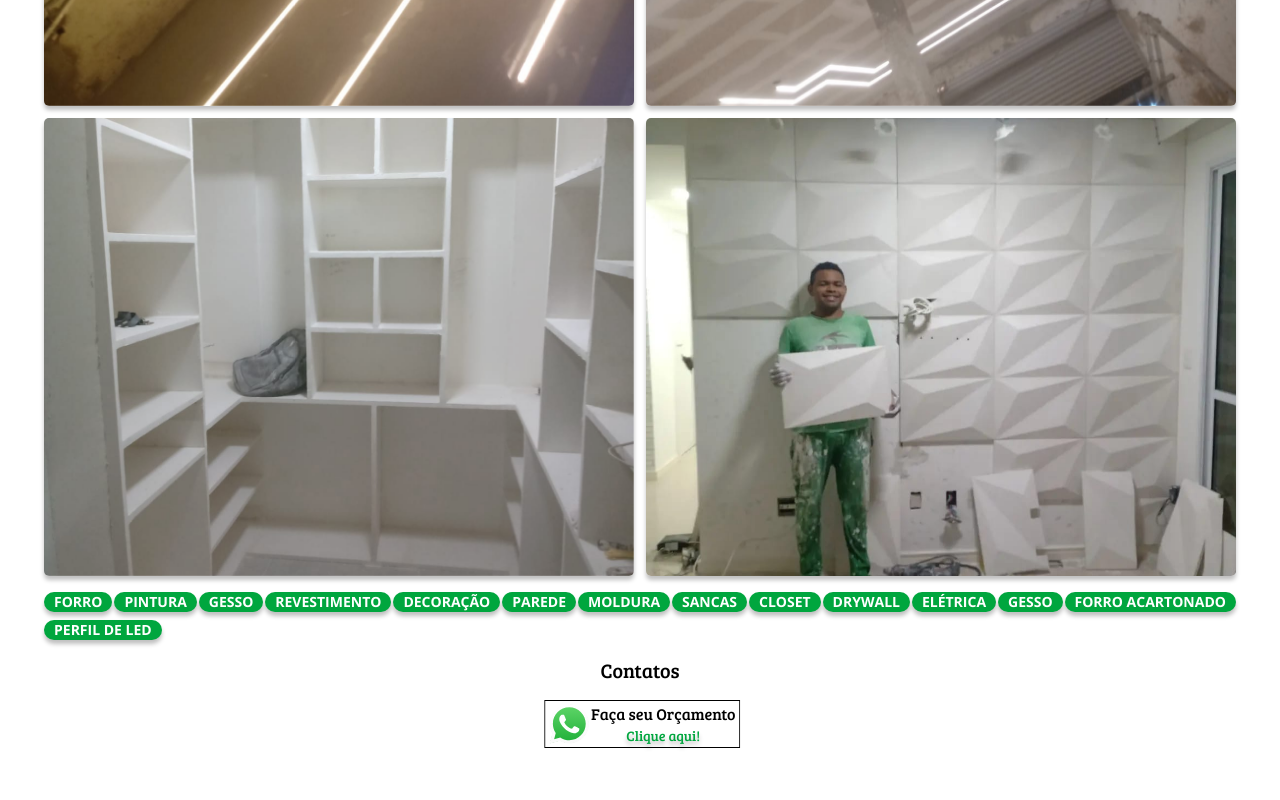
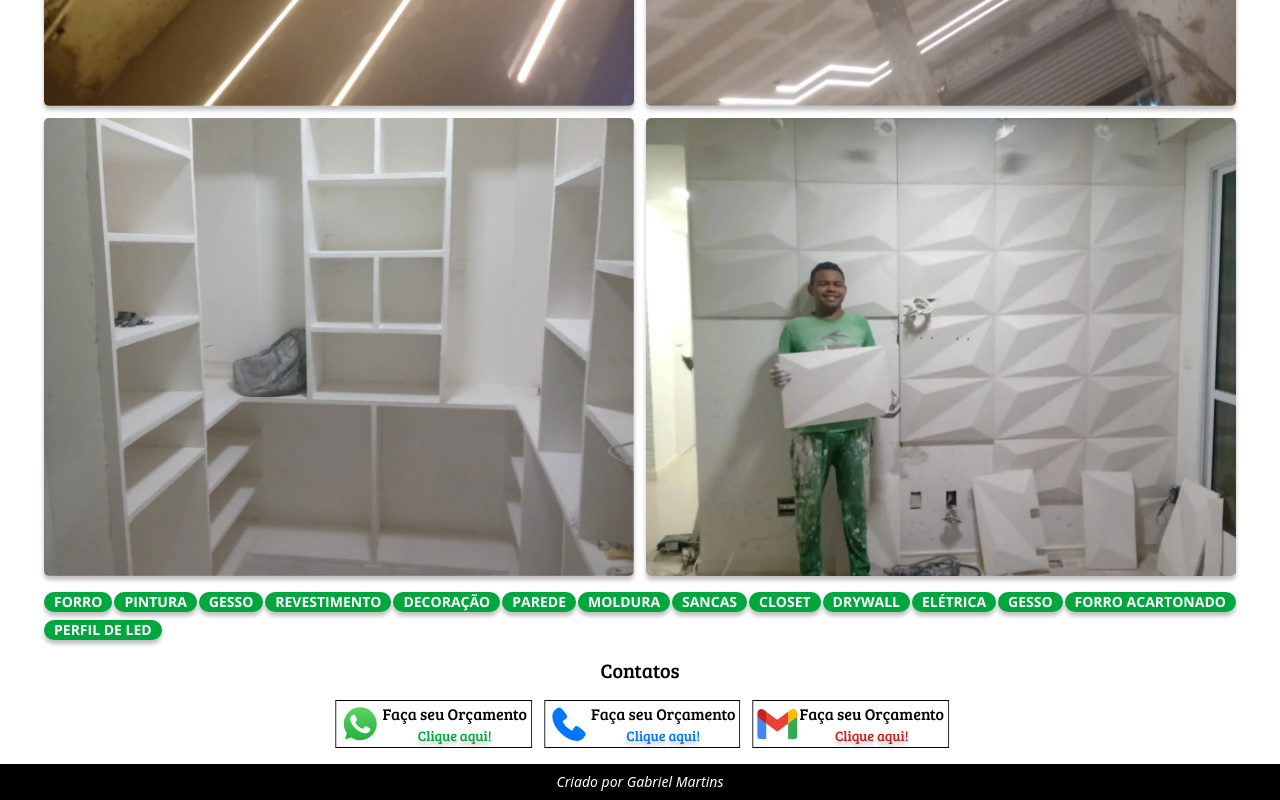
Before and after one commit to gbr-dev-web/lucas-gesso, a Next.js app: page / in a window 1280 px wide. Shown: the part 1019-1819 px from the top of the page. Before the commit the page ends 1767 px from the top, so only its background shows below. Built offline with nearby package versions, Linux system fonts and the light colour scheme.

Commit message:
last commit

```diff
--- a/pages/index.js
+++ b/pages/index.js
@@ -74,7 +74,7 @@ export default function Home() {
         <h2 className={`${bree.className} text-2xl w-full text-center`}>
           Gesseiro profissional a mais de 10 anos no mercado
         </h2>
-        <p className={`${open.className} w-full`}>
+        <p className={`${open.className} w-full text-center`}>
           Faço serviços em Fortaleza, Maracanaú, Aquiraz, Eusébio, Caucaia,
           Maranguape
         </p>
@@ -134,12 +134,14 @@ export default function Home() {
 
       <section
         id="contatos"
-        className="w-full mt-4 items-center flex flex-col gap-4"
+        className="w-full my-4 items-center flex flex-col gap-4"
       >
         <h3 className={`${bree.className} text-xl w-full text-center`}>
           Contatos
         </h3>
         {/* contatos */}
+        <div className="flex flex-wrap gap-3 items-center justify-center">
+          {/* whatsapp */}
           <div
             onClick={() => {
               window.open("https://wa.me/5585985624095", "_blank");
@@ -196,7 +198,85 @@ export default function Home() {
               </p>
             </div>
           </div>
+          {/* telefone */}
+          <div
+            onClick={() => {
+              window.open("tel:+5585985624095");
+            }}
+            className="px-[5px] py-0.5 w-auto outline-1 outline-offset-[-1px] outline-black flex justify-center items-center gap-0.5 animate-wiggle-x transition-all duration-300 hover:scale-105 active:scale-95"
+          >
+            <svg
+              xmlns="http://www.w3.org/2000/svg"
+              width={40}
+              height={40}
+              viewBox="0 0 24 24"
+            >
+              <g fill="none" fillRule="evenodd">
+                <path d="m12.593 23.258l-.011.002l-.071.035l-.02.004l-.014-.004l-.071-.035q-.016-.005-.024.005l-.004.01l-.017.428l.005.02l.01.013l.104.074l.015.004l.012-.004l.104-.074l.012-.016l.004-.017l-.017-.427q-.004-.016-.017-.018m.265-.113l-.013.002l-.185.093l-.01.01l-.003.011l.018.43l.005.012l.008.007l.201.093q.019.005.029-.008l.004-.014l-.034-.614q-.005-.018-.02-.022m-.715.002a.02.02 0 0 0-.027.006l-.006.014l-.034.614q.001.018.017.024l.015-.002l.201-.093l.01-.008l.004-.011l.017-.43l-.003-.012l-.01-.01z"></path>
+                <path
+                  fill="#0076ff"
+                  d="M16.552 22.133c-1.44-.053-5.521-.617-9.795-4.89c-4.273-4.274-4.836-8.354-4.89-9.795c-.08-2.196 1.602-4.329 3.545-5.162a1.47 1.47 0 0 1 1.445.159c1.6 1.166 2.704 2.93 3.652 4.317a1.504 1.504 0 0 1-.256 1.986l-1.951 1.449a.48.48 0 0 0-.142.616c.442.803 1.228 1.999 2.128 2.899s2.153 1.738 3.012 2.23a.483.483 0 0 0 .644-.162l1.27-1.933a1.503 1.503 0 0 1 2.056-.332c1.407.974 3.049 2.059 4.251 3.598a1.47 1.47 0 0 1 .189 1.485c-.837 1.953-2.955 3.616-5.158 3.535"
+                ></path>
+              </g>
+            </svg>
+            <div className="inline-flex flex-col justify-start items-center">
+              <p className="text-center justify-start text-black text-base font-normal font-['Bree_Serif']">
+                Faça seu Orçamento
+              </p>
+              <p className="justify-start text-[#0076ff] text-sm font-normal font-['Bree_Serif'] [text-shadow:_0px_4px_4px_rgb(0_0_0_/_0.25)]">
+                Clique aqui!
+              </p>
+            </div>
+          </div>
+          {/* gmail */}
+          <div
+            onClick={() => {
+              window.open("mailto:lucassilvagesso@gmail.com", "_blank");
+            }}
+            className="px-[5px] py-0.5 w-auto outline-1 outline-offset-[-1px] outline-black flex justify-center items-center gap-0.5 animate-wiggle-x transition-all duration-300 hover:scale-105 active:scale-95"
+          >
+            <svg
+              xmlns="http://www.w3.org/2000/svg"
+              width={40}
+              height={40}
+              viewBox="0 0 256 193"
+            >
+              <path
+                fill="#4285f4"
+                d="M58.182 192.05V93.14L27.507 65.077L0 49.504v125.091c0 9.658 7.825 17.455 17.455 17.455z"
+              ></path>
+              <path
+                fill="#34a853"
+                d="M197.818 192.05h40.727c9.659 0 17.455-7.826 17.455-17.455V49.505l-31.156 17.837l-27.026 25.798z"
+              ></path>
+              <path
+                fill="#ea4335"
+                d="m58.182 93.14l-4.174-38.647l4.174-36.989L128 69.868l69.818-52.364l4.669 34.992l-4.669 40.644L128 145.504z"
+              ></path>
+              <path
+                fill="#fbbc04"
+                d="M197.818 17.504V93.14L256 49.504V26.231c0-21.585-24.64-33.89-41.89-20.945z"
+              ></path>
+              <path
+                fill="#c5221f"
+                d="m0 49.504l26.759 20.07L58.182 93.14V17.504L41.89 5.286C24.61-7.66 0 4.646 0 26.23z"
+              ></path>
+            </svg>
+            <div className="inline-flex flex-col justify-start items-center">
+              <p className="text-center justify-start text-black text-base font-normal font-['Bree_Serif']">
+                Faça seu Orçamento
+              </p>
+              <p className="justify-start text-[#c5221f] text-sm font-normal font-['Bree_Serif'] [text-shadow:_0px_4px_4px_rgb(0_0_0_/_0.25)]">
+                Clique aqui!
+              </p>
+            </div>
+          </div>
+        </div>
       </section>
+
+      <footer className="w-full bg-black text-white text-center py-2 text-sm italic cursor-pointer">
+        Criado por <a href="https://gbr-dev-web.github.io/">Gabriel Martins</a>
+      </footer>
     </>
   );
 }
```
Lines whose indentation alone changed are shown as unchanged.
